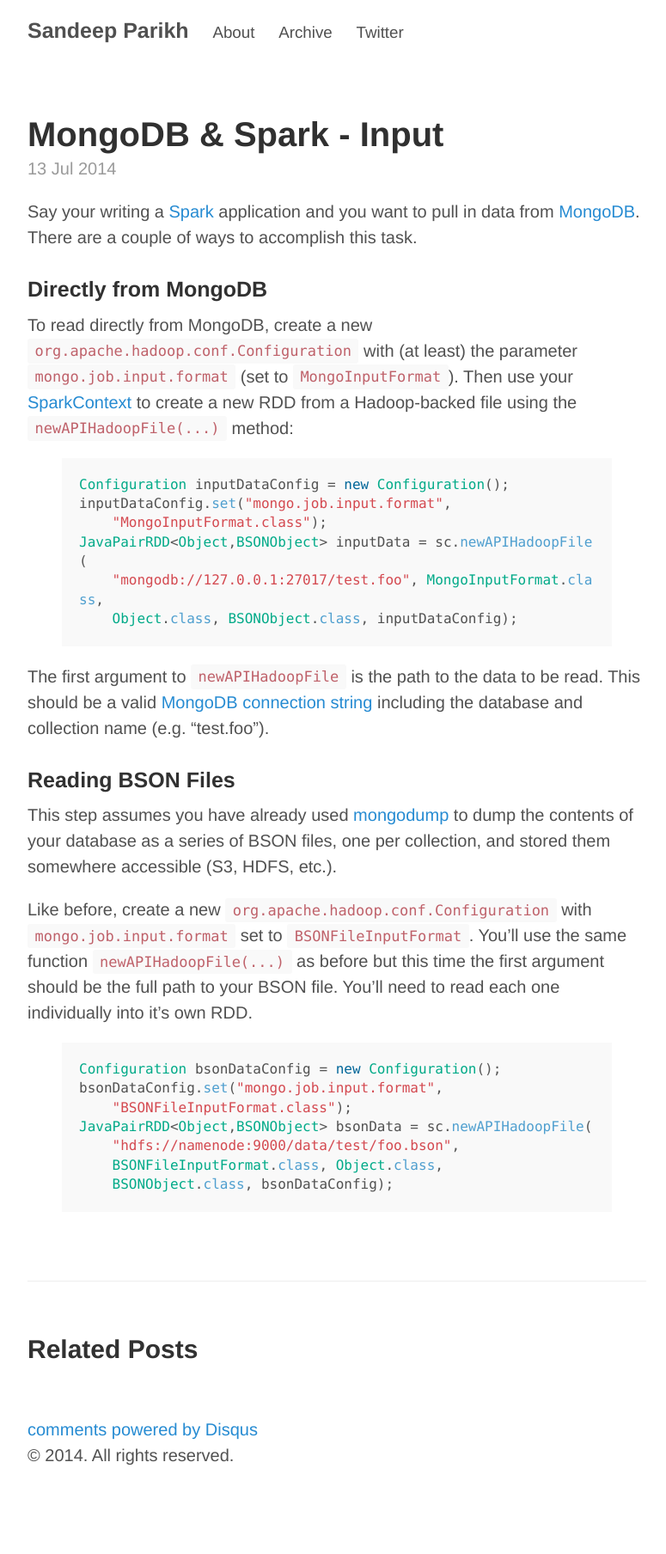
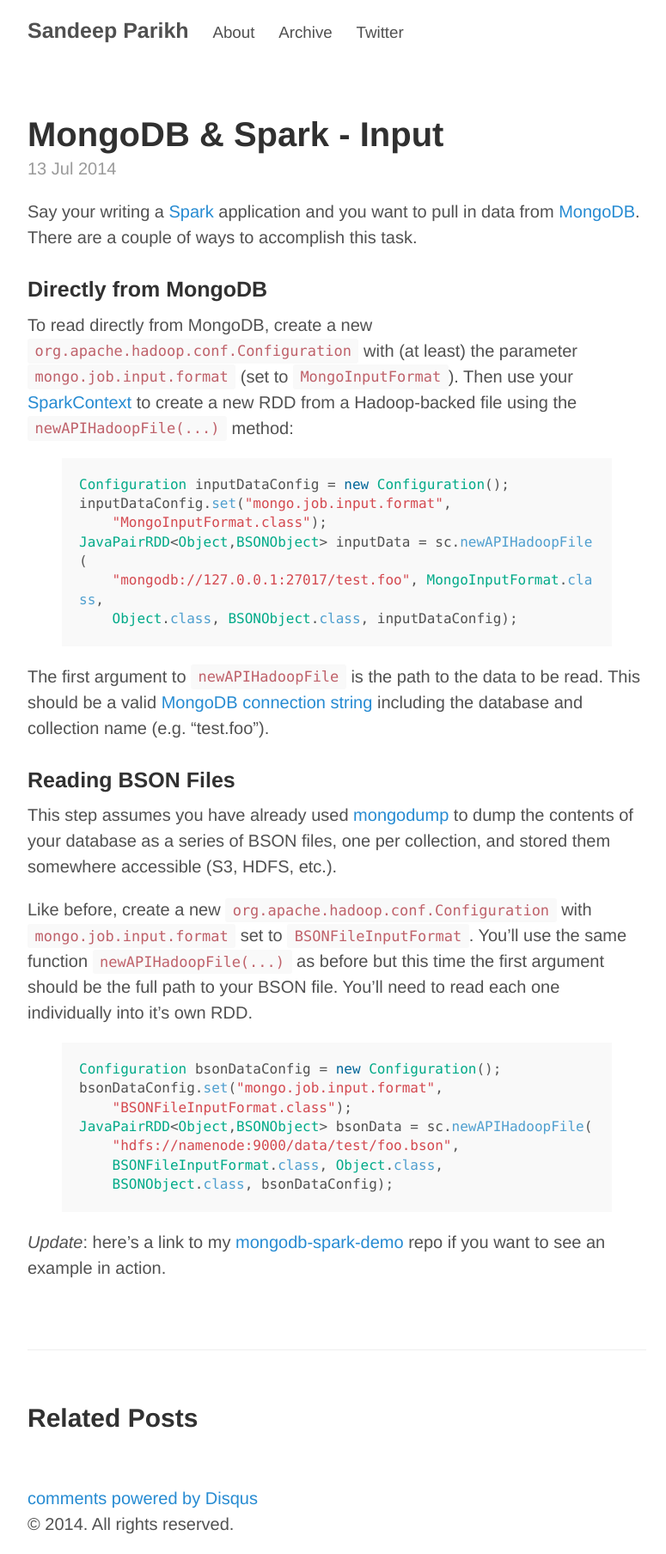
Before and after one commit to crcsmnky/crcsmnky.github.io, a Jekyll site: the page built from _posts/2014-07-13-mongodb-spark-input.md, in a window 1280 px wide. Shown: the whole page at 86% size, without its empty margins (248-1023 px from the left). Built offline with Jekyll 4.4.1, drawn with Linux system fonts in a browser that asks for light colours; Markdown is read by kramdown in place of the engine named in the settings; comment, search, counter and statistics services are not loaded; before the commit the page ends 1728 px from its top, so only the background shows below that.

Commit message:
added link to my example project

```diff
--- a/_posts/2014-07-13-mongodb-spark-input.md
+++ b/_posts/2014-07-13-mongodb-spark-input.md
@@ -36,3 +36,5 @@ JavaPairRDD<Object,BSONObject> bsonData = sc.newAPIHadoopFile(
     BSONFileInputFormat.class, Object.class,
     BSONObject.class, bsonDataConfig);
 {% endhighlight %}
+
+*Update*: here's a link to my [mongodb-spark-demo](https://github.com/crcsmnky/mongodb-spark-demo) repo if you want to see an example in action.
```
